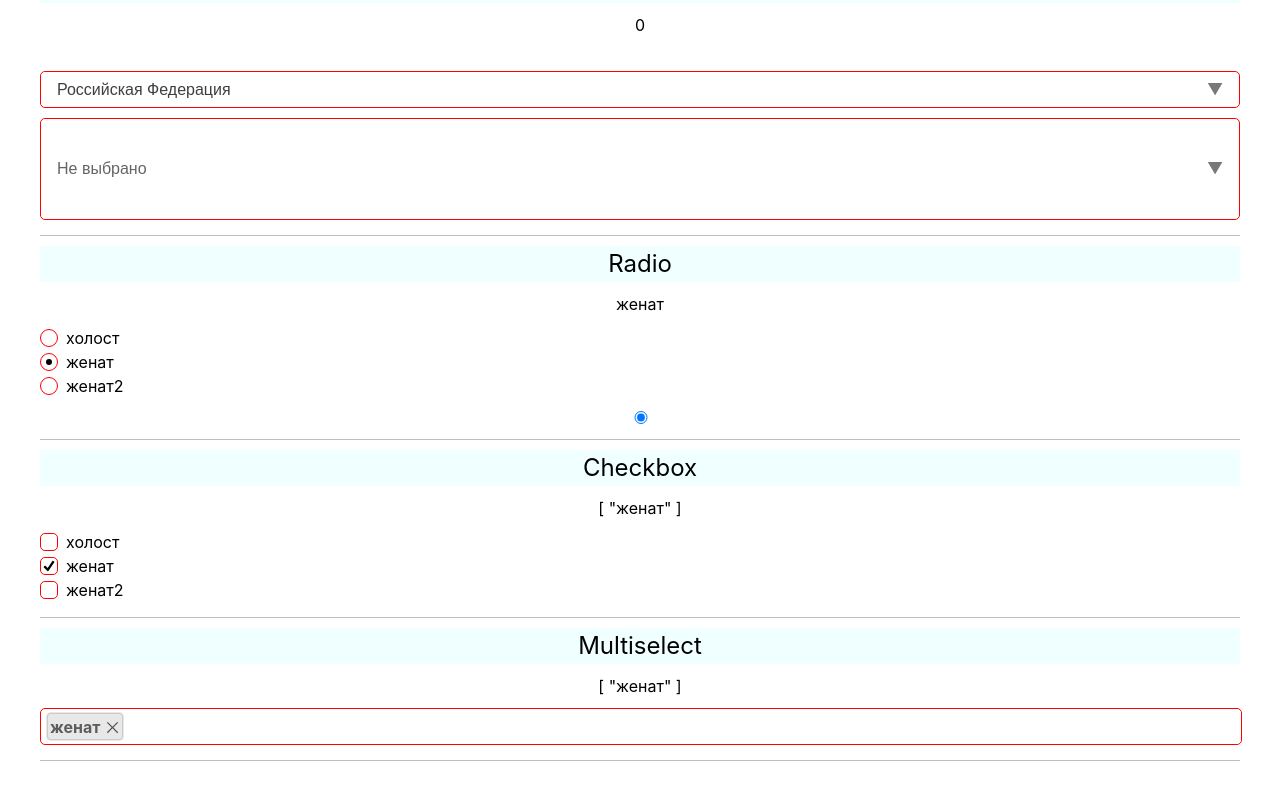
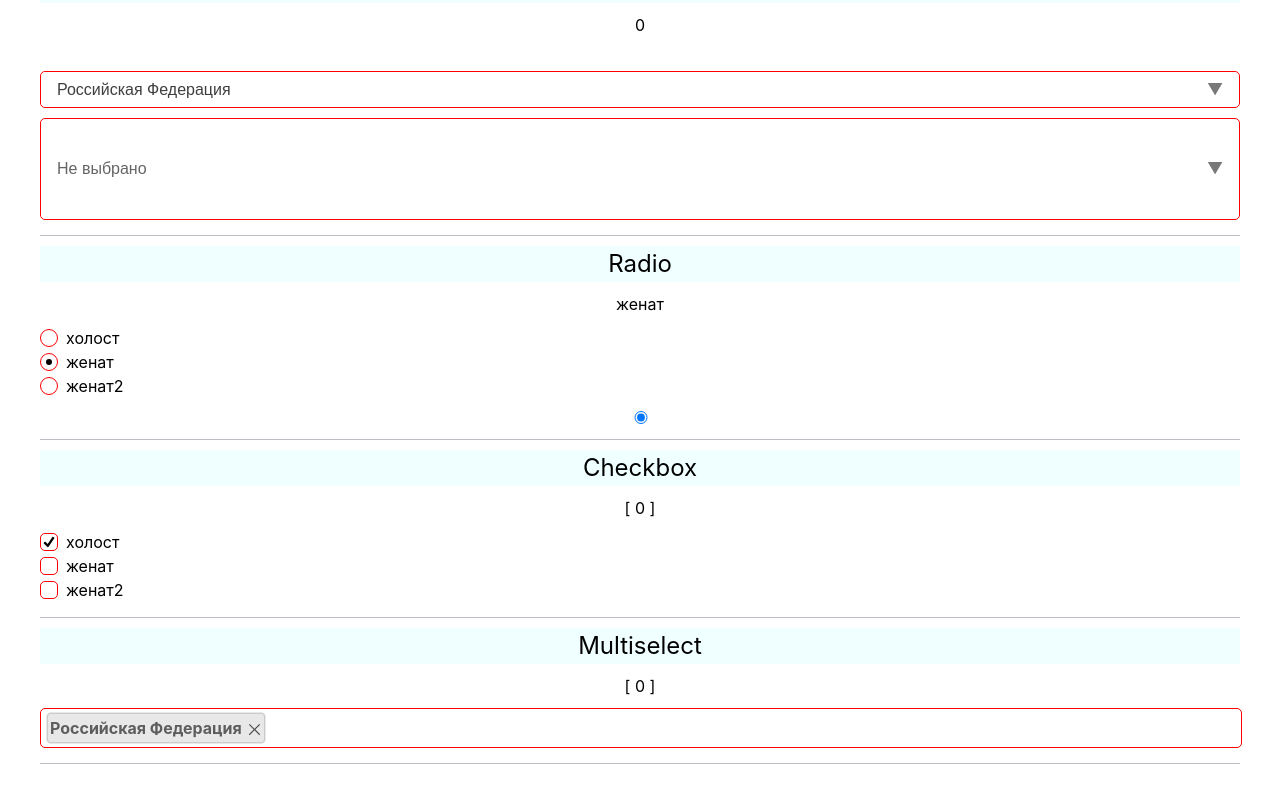
Before and after one commit to Smoren/vue3-hive-ui-kit, a Vue app: page / in a window 1280 px wide. Shown: the part 1086-1886 px from the top of the page. Built offline with nearby package versions, Linux system fonts and the light colour scheme.

Commit message:
HiveMultiselect: hooks updated

```diff
--- a/src/App.vue
+++ b/src/App.vue
@@ -165,6 +165,31 @@ const optionsObject = {
     id: 'cefa7ecc-9e64-425d-bfdb-2dc89a0c9c5f',
     classifier_id: '2e72e478-2e35-437c-aeea-0d6da10138ae',
   },
+  'cefa7ecc-9e64-425d-bfdb-2dc89a0c9c5fhsdfh': {
+    title: 'Республика Беларусь',
+    id: 'cefa7ecc-9e64-425d-bfdb-2dc89a0c9c5fhsdfh',
+    classifier_id: '2e72e478-2e35-437c-aeea-0d6da10138ae',
+  },
+  'cefa7ecc-9e64-425d-bfdb-2dc89a0c9c5fasd': {
+    title: 'Республика Беларусь',
+    id: 'cefa7ecc-9e64-425d-bfdb-2dc89a0c9c5fasd',
+    classifier_id: '2e72e478-2e35-437c-aeea-0d6da10138ae',
+  },
+  'cefa7ecc-9e64-425d-bfdb-2dc89a0c9c5f34': {
+    title: 'Республика Беларусь',
+    id: 'cefa7ecc-9e64-425d-bfdb-2dc89a0c9c5f34',
+    classifier_id: '2e72e478-2e35-437c-aeea-0d6da10138ae',
+  },
+  'cefa7ecc-9e64-425d-bfdb-2dc89a0c9c5f213': {
+    title: 'Республика Беларусь',
+    id: 'cefa7ecc-9e64-425d-bfdb-2dc89a0c9c5f213',
+    classifier_id: '2e72e478-2e35-437c-aeea-0d6da10138ae',
+  },
+  'cefa7ecc-9e64-425d-bfdb-2dc89a0c9c5f123': {
+    title: 'Республика Беларусь',
+    id: 'cefa7ecc-9e64-425d-bfdb-2dc89a0c9c5f123',
+    classifier_id: '2e72e478-2e35-437c-aeea-0d6da10138ae',
+  },
 };
 
 const maritalStatusList = ref([
@@ -216,7 +241,8 @@ const statusList = [
 ];
 
 const radioGroup = ref('женат');
-const checkbox = ref(['женат']);
+const checkbox = ref([0]);
+const multiselect = ref(['74fd8aaa-e10a-4fd0-941b-6f6c7249003d']);
 
 const date: Ref<Date | undefined> = ref();
 
@@ -338,11 +364,11 @@ const log = (value: string) => {
       </widget-wrapper>
       <widget-wrapper title="Checkbox">
         {{ checkbox }}
-        <hive-checkbox-group :options="maritalStatusList" v-model="checkbox" title-field="title" value-field="title" />
+        <hive-checkbox-group :options="maritalStatusList" v-model="checkbox" title-field="title" value-field="id" />
       </widget-wrapper>
       <widget-wrapper title="Multiselect">
         {{ checkbox }}
-        <hive-multiselect :options="maritalStatusList" v-model="checkbox" title-field="title" value-field="title" />
+        <hive-multiselect :options="optionsObject" v-model="multiselect" title-field="title" value-field="id" />
       </widget-wrapper>
     </div>
   </div>
--- a/src/components/hive-drop-down/hooks/use-list-methods.ts
+++ b/src/common/hooks/use-list-methods.ts
@@ -1,7 +1,7 @@
-import { Ref, computed, ref, watch } from 'vue';
+import { Ref, computed, ref, toRaw, watch } from 'vue';
 import { InputExpose } from '@/components/hive-input/hive-input.vue';
 import { Value, Options, CurrentOptionsRef } from '@/common/types/select';
-import { useOptions } from '../../../common/hooks/use-options';
+import { useOptions } from '@/common/hooks/use-options';
 
 export type ListMethodsConfig = {
   options: Options | undefined;
@@ -41,6 +41,24 @@ export const useListMethods = ({
   });
 
   const filteredOptions = ref(new Map(currentOptions.value));
+
+  const distinct = () => {
+    for (let key of filteredOptions.value.keys()) {
+      if (Array.isArray(modelValue) && modelValue.includes(key)) {
+        const next = filteredOptions.value.get(key).next;
+        const prev = filteredOptions.value.get(key).prev;
+        if (next) {
+          filteredOptions.value.get(next).prev = prev;
+        }
+        if (prev) {
+          filteredOptions.value.get(prev).next = next;
+        }
+        filteredOptions.value.delete(key);
+      }
+    }
+  };
+
+  distinct();
 
   if (withNull || withUndefined) {
     current.value = nullOption.value;
@@ -95,11 +113,18 @@ export const useListMethods = ({
 
       for (const item of currentOptions.value) {
         if (item[1][fieldTitle].toLowerCase().indexOf(searchQuery.value.toLowerCase()) !== -1) {
-          filteredOptions.value.set(item[1][fieldValue], item[1]);
+          if (Array.isArray(modelValue)) {
+            if (!modelValue.includes(item[1][fieldValue])) {
+              filteredOptions.value.set(item[1][fieldValue], item[1]);
+            }
+          } else {
+            filteredOptions.value.set(item[1][fieldValue], item[1]);
+          }
         }
       }
     } else {
       filteredOptions.value = new Map(JSON.parse(JSON.stringify([...currentOptions.value])));
+      distinct();
     }
   });
 
--- a/src/components/hive-drop-down/hive-drop-down.vue
+++ b/src/components/hive-drop-down/hive-drop-down.vue
@@ -17,7 +17,7 @@ import {
   onSearch,
 } from '@/common/mixin/emits';
 import { useOnMount } from '@/common/hooks/use-mount';
-import { useListMethods } from './hooks/use-list-methods';
+import { useListMethods } from '@/common/hooks/use-list-methods';
 import { Options, Value } from '@/common/types/select';
 
 interface Props extends CommonProps {
--- a/src/components/hive-multiselect/hive-multiselect.vue
+++ b/src/components/hive-multiselect/hive-multiselect.vue
@@ -1,5 +1,5 @@
 <script lang="ts" setup>
-import { reactive, ref, watch } from 'vue';
+import { Ref, reactive, ref, watch } from 'vue';
 import { CommonProps } from '@/common/mixin/props';
 import HiveInput from '@/components/hive-input/hive-input.vue';
 import {
@@ -16,10 +16,9 @@ import {
   Search,
   onSearch,
 } from '@/common/mixin/emits';
-import { useOptions } from '@/common/hooks/use-options';
 import { useOnMount } from '@/common/hooks/use-mount';
 import { Options, Value } from '@/common/types/select';
-import { useListMethods } from '@/components/hive-drop-down/hooks/use-list-methods';
+import { useListMethods } from '@/common/hooks/use-list-methods';
 import DeleteIcon from '@/components/hive-multiselect/assets/delete-icon.svg';
 
 export interface Props extends CommonProps {
@@ -95,45 +94,65 @@ const changeValue = (value: Value) => {
     const index = currentValue.value.indexOf(value);
     if (index !== -1) currentValue.value.splice(index, 1);
   }
+  searchQuery.value = '';
   onUpdateModelValue<Value[]>(emit, currentValue.value);
+};
+
+const deleteLast = (value: Value) => {
+  if (!searchQuery.value.length) {
+    changeValue(value);
+  }
 };
 
 watch(
   () => props.modelValue,
   () => {
-    console.log('here', props.modelValue);
     currentValue.value = props.modelValue;
   },
+  { deep: true },
 );
 
 watch(
   () => props.options,
   () => {
-    currentOptions.value = useOptions({
-      options: props.options,
-      modelValue: props.modelValue,
-      fieldTitle: props.titleField,
-      fieldValue: props.valueField,
-    }).currentOptions.value;
+    filteredOptions.value = useListMethods(configOptions).filteredOptions.value;
   },
+);
+
+watch(
+  currentValue,
+  () => {
+    filteredOptions.value = useListMethods(configOptions).filteredOptions.value;
+    setNextActiveValue();
+  },
+  { deep: true },
 );
 </script>
 
 <template>
   <div class="hive-multiselect__wrap" ref="multiSelectRef" :class="{ expand: isExpanded, disable: disabled }">
     <div class="hive-multiselect__selected">
-      <div v-for="value in currentValue" :key="value" class="hive-multiselect__selected-item" @mousedown.stop.prevent>
-        {{ value }}
+      <template v-if="currentValue && Array.isArray(currentValue) && currentValue.length">
+        <div
+          v-for="value in currentValue"
+          :key="Array.isArray(value) ? value[0] : value"
+          class="hive-multiselect__selected-item"
+          @mousedown.stop.prevent
+        >
+          {{ currentOptions.get(value).title }}
           <img :src="DeleteIcon" class="hive-multiselect__selected-item__img" @click="changeValue(value)" />
         </div>
-    </div>
+      </template>
       <hive-input
         v-model="searchQuery"
         ref="searchRef"
         :disabled="disabled"
         :placeholder="current ? String(current[titleField]) : ''"
         class="hive-multiselect__search"
-      :class="{ valueNull: (modelValue === null && withNull) || modelValue === undefined }"
+        :class="{
+          valueNull: (modelValue === null && withNull) || modelValue === undefined,
+          'no-padding': Array.isArray(currentValue) && currentValue.length,
+        }"
         :style="{ height }"
         @focusin="expand(), onFocusin(emit)"
         @focusout="collapse(), onFocusout(emit)"
@@ -142,9 +161,10 @@ watch(
         @keydown.esc="collapse"
         @keydown.up.prevent="setPrevActiveValue"
         @keydown.down.prevent="setNextActiveValue"
-      @keydown.delete="changeValue(currentValue?.at(-1))"
+        @keydown.delete="deleteLast((currentValue as Value[])?.at(-1))"
         @input="onSearch<string>(emit, $event as string)"
       />
+    </div>
     <div
       ref="menuRef"
       v-if="isExpanded"
@@ -155,7 +175,6 @@ watch(
     >
       <template v-for="(item, i) in filteredOptions" :key="i">
         <div
-          v-if="!currentValue?.includes(item[1][valueField])"
           class="hive-multiselect__menu-item"
           :class="{
             selected: item[1][valueField] === activeValue || (item[1][valueField] === null && activeValue === 'null'),
@@ -207,9 +226,9 @@ $drop-down-padding: 0.5em 1em 0.5em 1em;
     align-items: center;
     gap: 5px;
     margin: 0 5px;
-    height: 2.2rem;
     box-sizing: border-box;
-    padding: 7px 0;
+    flex-wrap: wrap;
+    width: 100%;
 
     &-item {
       box-sizing: content-box;
@@ -217,6 +236,7 @@ $drop-down-padding: 0.5em 1em 0.5em 1em;
       border-radius: var(--border-radius, $border-radius);
       box-shadow: 0 0 0 1px #22242626 inset;
       padding: 3px 3px;
+      margin: 3px 0;
       vertical-align: baseline;
       background-color: #e8e8e8;
       color: #0009;
@@ -224,8 +244,8 @@ $drop-down-padding: 0.5em 1em 0.5em 1em;
       font-weight: 700;
       display: flex;
       align-items: center;
-      height: 100%;
       gap: 5px;
+      white-space: nowrap;
 
       &__img {
         width: 15px;
@@ -267,10 +287,10 @@ $drop-down-padding: 0.5em 1em 0.5em 1em;
   &__search {
     border: none;
     padding: $drop-down-padding;
-    width: calc(100% - 2rem);
     cursor: default;
     font-size: inherit;
     border: none;
+    flex-grow: 100;
 
     &::placeholder {
       opacity: 1;
@@ -287,6 +307,10 @@ $drop-down-padding: 0.5em 1em 0.5em 1em;
 
     &.valueNull {
       opacity: 0.8;
+    }
+
+    &.no-padding {
+      padding-left: 0;
     }
   }
 
```
Lines whose indentation alone changed are shown as unchanged.
